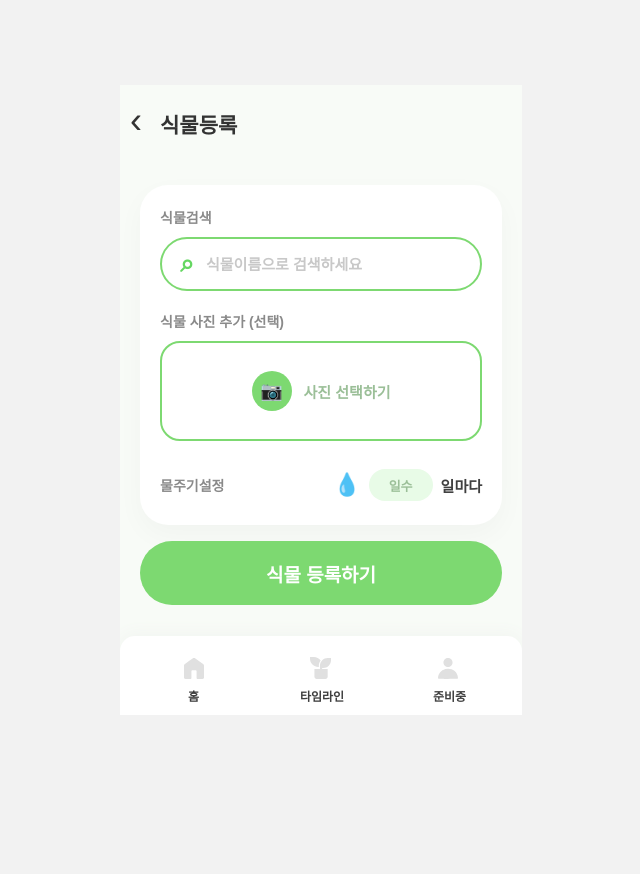
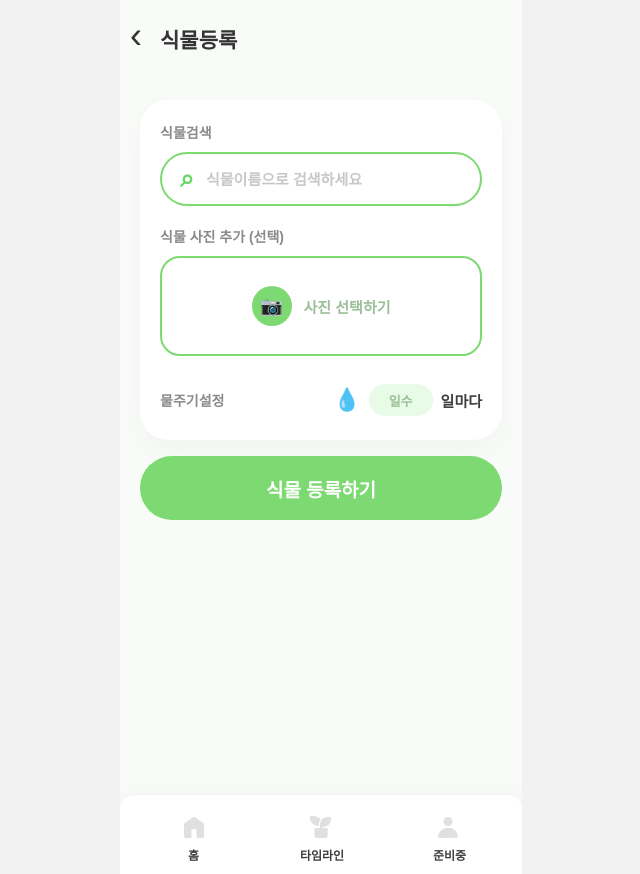
Before and after one commit to likelion14-team01/frontend, a React (Vite) app: page /register in a window 1280 px wide. Shown: the whole page, without its empty margins (319-959 px from the left). Before the commit the page ends 800 px from the top, so only its background shows below. Built offline with nearby package versions, Linux system fonts and the light colour scheme.

Commit message:
:sparkles: Feat: 레지스터 구현2

```diff
--- a/src/pages/Register/Register.css
+++ b/src/pages/Register/Register.css
@@ -1,5 +1,5 @@
 .registerPage {
-  min-height: 100%;
+  min-height: 874px;
   background-color: #f8fbf7;
   box-sizing: border-box;
 }
```
